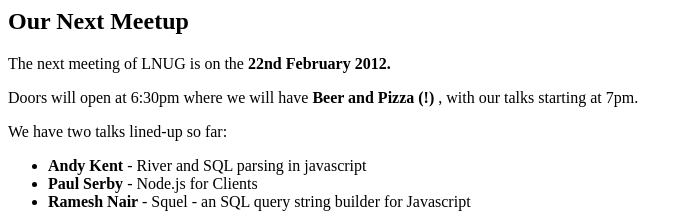
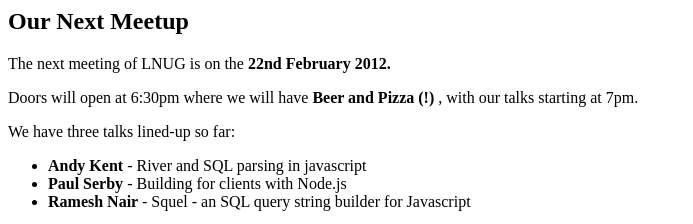
Before and after one commit to serby/lnug, a website: page views/index.html in a window 1280 px wide. Shown: the top 224 px of the page, without its empty margins (0-693 px from the left). Drawn offline with Linux system fonts and the light colour scheme; some packages are replaced by stand-ins of ours; a script that the page names is missing.

Commit message:
Changing talk title and fixing talk number

```diff
--- a/views/index.html
+++ b/views/index.html
@@ -14,7 +14,7 @@
       </strong>
       , with our talks starting at 7pm.
     </p>
-    <p>We have two talks lined-up so far:</p>
+    <p>We have three talks lined-up so far:</p>
     <ul>
       <li>
         <strong>Andy Kent</strong>
@@ -24,7 +24,7 @@
         <strong>
           Paul Serby
         </strong>
-        - Node.js for Clients
+        - Building for clients with Node.js
       </li>
       <li>
         <strong>
```
